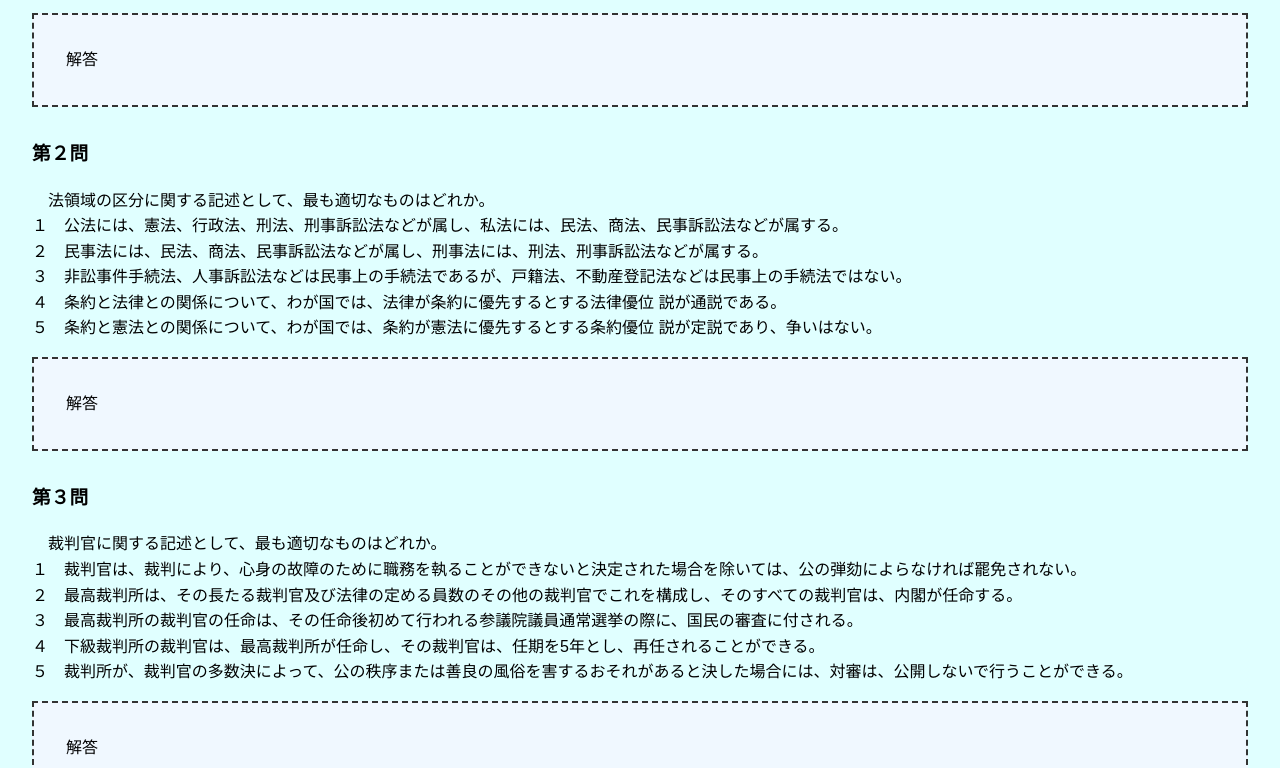
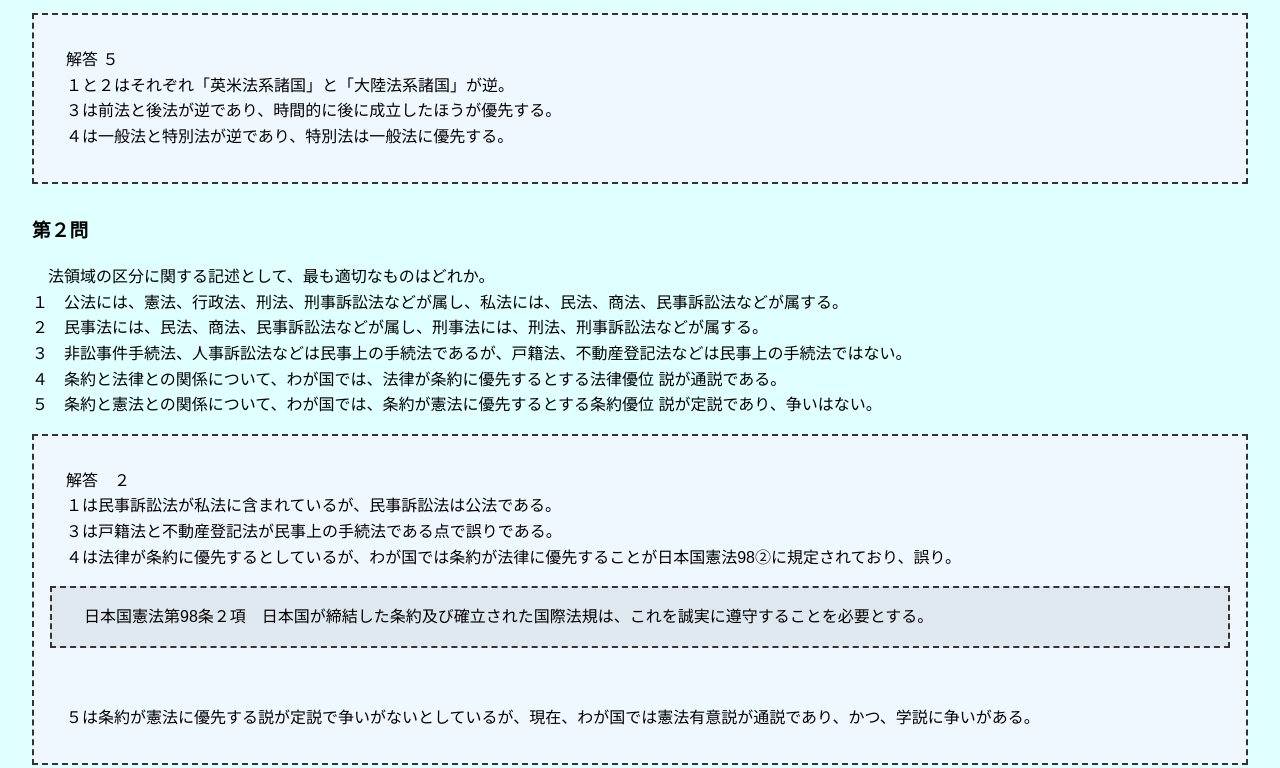
Before and after one commit to tanuki483/Babel071016, a plain HTML site: page index.html in a window 1280 px wide. Shown: the part 698-1466 px from the top of the page. Drawn offline with Linux system fonts and the light colour scheme.

Commit message:
Update index.html

```diff
--- a/index.html
+++ b/index.html
@@ -69,6 +69,13 @@
             margin-bottom: 2rem; /* 目次部分の下に余白を追加 */
         }
 
+        .answer2 {
+            border: 2px dashed #333;
+            background-color: #e0e8ef; /* 目次部分の背景色を追加 */
+            padding: 1rem;
+            margin-bottom: 2rem; /* 目次部分の下に余白を追加 */
+        }
+
         .answer .important {
             color: red; /* 重要な部分を赤字で強調 */
         }
@@ -132,7 +139,10 @@ mark {
                 <h3>第１問</h3>
                 <p>　制定法に関する記述として、最も適切なものはどれか。<br>１　わが国などの成文法主義をとる英米法系諸国において、制定法は、原則として他の諸々の法源に優先する。<br>２　判例法主義をとる大陸法系諸国にあっても、制定法には、判例に優先し判例を変更する効力が認められている。<br>３　成文法間の矛盾を解決するためにとられる前法は後法を廃するという原則は、時間的に先に成立した方が優先するという原則である。<br>４　一般法と特別法の間では、一般法は特別法に優先するという原則となっており、特別法は一般法に規定のない事項についてのみ補充的に適用される。<br>５　地方公共団体の議会は、法律の範囲内で条例を制定することができ、また、地方公共団体の長は、法令に違反しない限りにおいて規則を制定することができる。</p>
                  <div class="answer">
-                  <p>　解答</p>
+                  <p>　解答 ５
+<br>　１と２はそれぞれ「英米法系諸国」と「大陸法系諸国」が逆。
+<br>　３は前法と後法が逆であり、時間的に後に成立したほうが優先する。
+<br>　４は一般法と特別法が逆であり、特別法は一般法に優先する。</p>
                  </div>
 
                 <h3>第２問</h3>
@@ -145,7 +155,13 @@ mark {
 <br>５　条約と憲法との関係について、わが国では、条約が憲法に優先するとする条約優位
 説が定説であり、争いはない。</p>
                  <div class="answer">
-                  <p>　解答</p>
+                  <p>　解答　２
+<br>　１は民事訴訟法が私法に含まれているが、民事訴訟法は公法である。
+<br>　３は戸籍法と不動産登記法が民事上の手続法である点で誤りである。
+<br>　４は法律が条約に優先するとしているが、わが国では条約が法律に優先することが日本国憲法98②に規定されており、誤り。
+                 <div class="answer2">　日本国憲法第98条２項　日本国が締結した条約及び確立された国際法規は、これを誠実に遵守することを必要とする。
+                 </div>
+<br>　５は条約が憲法に優先する説が定説で争いがないとしているが、現在、わが国では憲法有意説が通説であり、かつ、学説に争いがある。</p>
                  </div>
 
                 <h3>第３問</h3>
```
